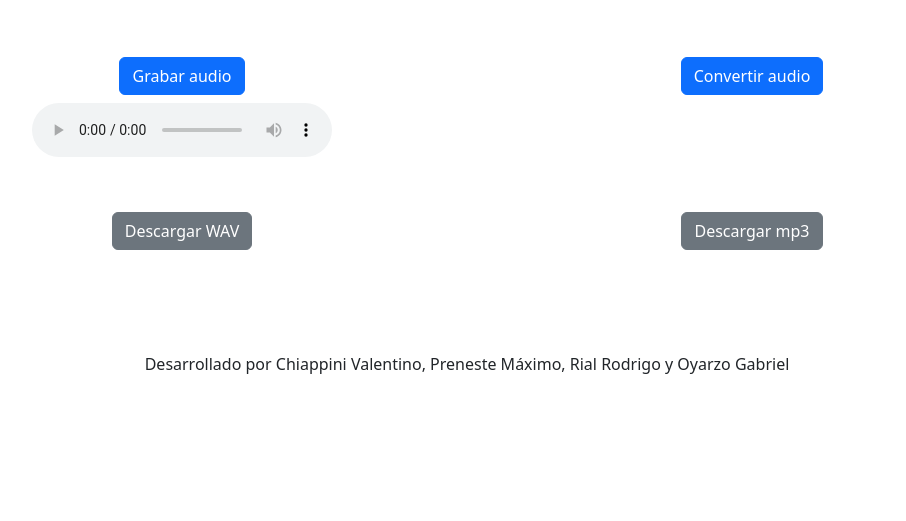
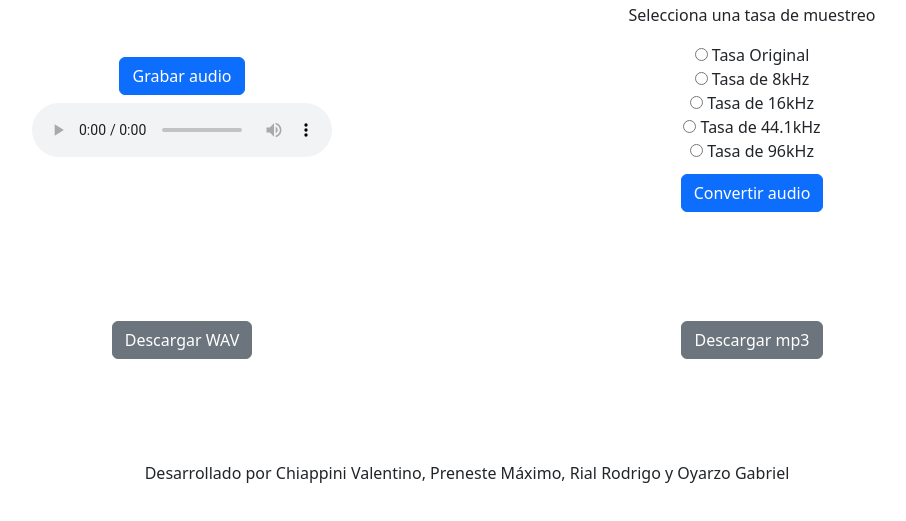
Before and after one commit to maxi-lab/ComunicacionDatos, a website built with Vite: page conversor-Comu-Dat/index.html in a window 1280 px wide. Shown: the part 79-600 px from the top of the page, without its empty margins (173-1079 px from the left). Built offline with nearby package versions, Linux system fonts and the light colour scheme.

Commit message:
Agrego el formulario para las distintas tasas de muestreo

```diff
--- a/conversor-Comu-Dat/css/style.css
+++ b/conversor-Comu-Dat/css/style.css
@@ -11,3 +11,11 @@
     margin-top: 2%;
     text-align: center;
 }
+
+#convertir{
+    margin-top: 2%;
+}
+
+#formTasaMuestreo{
+
+}
--- a/conversor-Comu-Dat/index.html
+++ b/conversor-Comu-Dat/index.html
@@ -16,16 +16,40 @@
       <h1 class="titulo">Conversor de analogico a digital</h1>
     </header>
     <div class="container text-center">
-      <div class="row">
+      <!--Grabar Audio-->
+      <div class="row ">
         <div class="col d-flex flex-column align-items-center">
           <button type="button" class="btn btn-primary mb-2" id="grabar">Grabar audio</button>
           <!--Reproduce el audio grabado-->
           <audio id="audioPlayback" controls></audio>
         </div>
-        <div class="col">
+
+        <!--Convertir Audio a distintas tazas de muestreo-->
+        <div class="col form">
+          <p>Selecciona una tasa de muestreo</p>
+          <form id="formTasaMuestreo" action="#" method="get">
+
+            <input type="radio" name="tasaMuestreo" id="tasaOriginal">
+            <label for="tasaOriginal">Tasa Original</label><br>
+
+            <input type="radio" name="tasaMuestreo" id="tasa8kHz">
+            <label for="tasa8kHz">Tasa de 8kHz</label><br>
+
+            <input type="radio" name="tasaMuestreo" id="tasa16kHz">
+            <label for="tasa8kHz">Tasa de 16kHz</label><br>
+
+            <input type="radio" name="tasaMuestreo" id="tasa44kHz">
+            <label for="tasa44kHz">Tasa de 44.1kHz</label><br>
+
+            <input type="radio" name="tasaMuestreo" id="tasa96kHz">
+            <label for="tasa96kHz">Tasa de 96kHz</label><br>
+          </form>
+
           <button type="button" class="btn btn-primary" id="convertir">Convertir audio</button>
         </div>
       </div>
+
+
       <div class="row">
         <div class="col">
           <button type="button" class="btn btn-secondary" id="wav">Descargar WAV</button>
@@ -34,6 +58,8 @@
           <button type="button" class="btn btn-secondary" id="mp3">Descargar mp3</button>
         </div>
       </div>
+
+
     </div>
      <script src="https://cdn.jsdelivr.net/npm/bootstrap@5.3.6/dist/js/bootstrap.bundle.min.js" integrity="sha384-j1CDi7MgGQ12Z7Qab0qlWQ/Qqz24Gc6BM0thvEMVjHnfYGF0rmFCozFSxQBxwHKO" crossorigin="anonymous"></script>
      <footer class="text-center mt-5">
```
